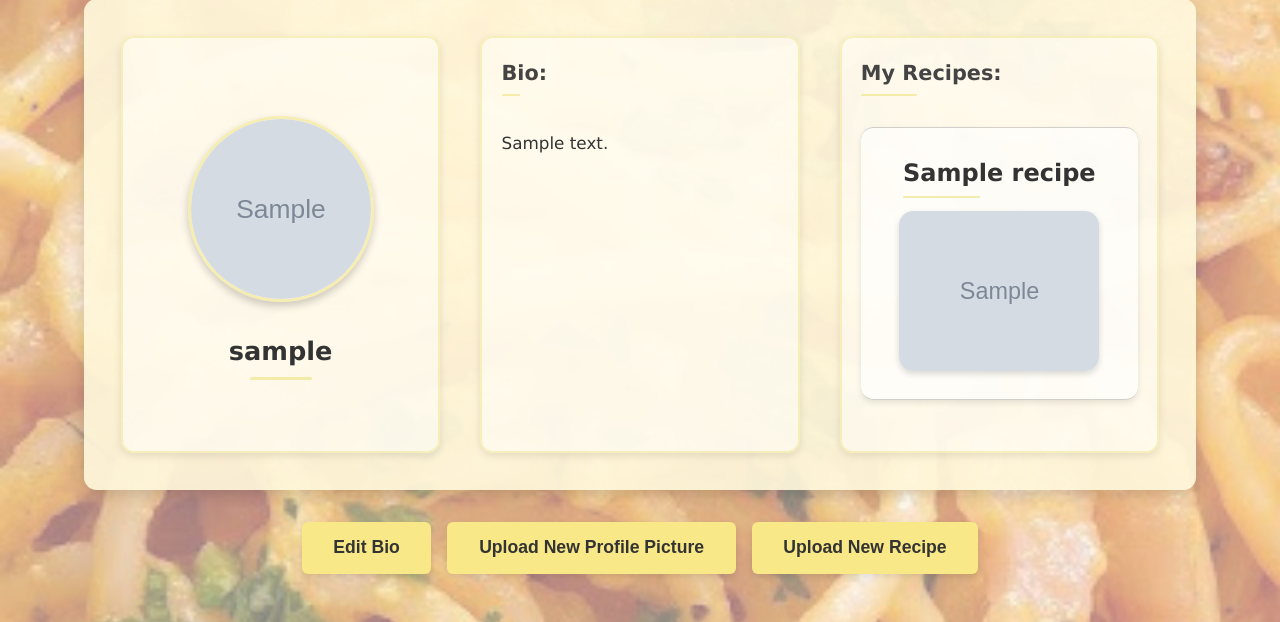
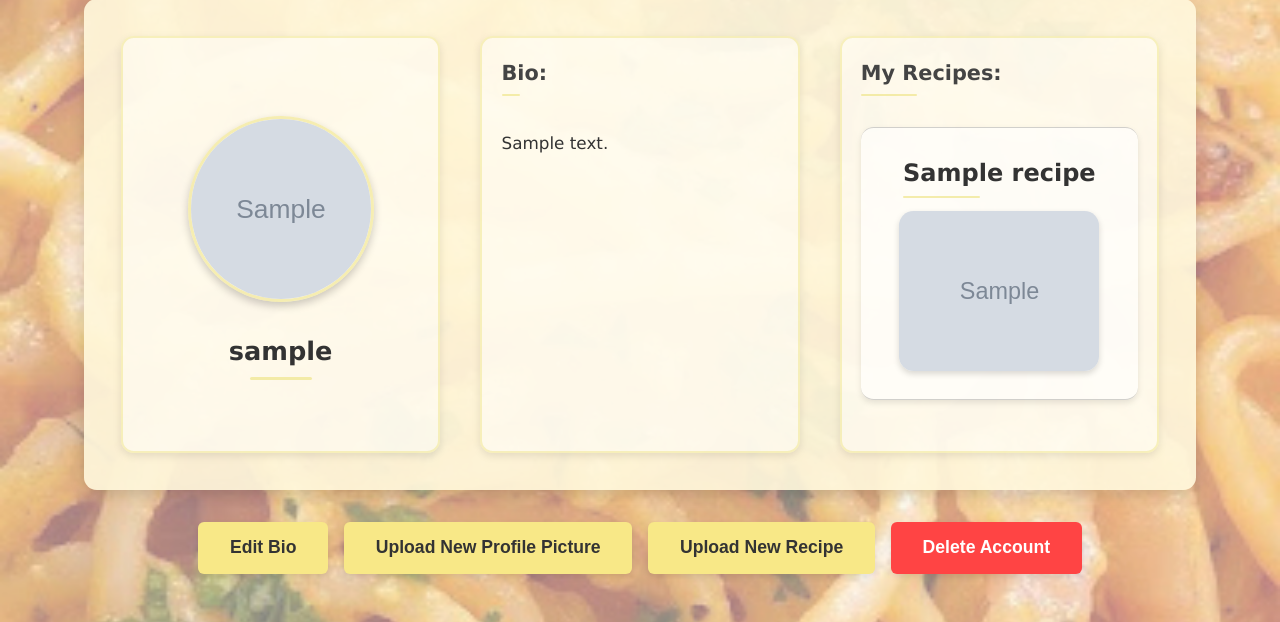
Before and after one commit to MySTerY1747/FlavorFolio, a Django app: page /profile/ in a window 1280 px wide. Shown: the part 195-817 px from the top of the page. Run offline with Django 5.2, Linux system fonts and the light colour scheme; a user stored in the database is signed in; tables that the repository leaves empty hold one stand-in row (values such as "Sample post"); grey boxes marked "Sample" are stand-in pictures; some libraries are stand-ins or nearby versions.

Commit message:
add profile delete button

```diff
--- a/flavorfolio/recipes/urls.py
+++ b/flavorfolio/recipes/urls.py
@@ -21,4 +21,5 @@ urlpatterns = [
     path("search/", views.search, name="search"),
     path("tags/<tag_name>/", views.tag, name="tag"),
     path("load_recipes/<int:num_loaded>", views.load_recipes, name="load_recipes"),
+    path("delete_account/", views.delete_account, name="delete_account"),
 ]
--- a/flavorfolio/recipes/views.py
+++ b/flavorfolio/recipes/views.py
@@ -6,6 +6,7 @@ from django.contrib.auth.decorators import login_required
 from recipes.models import Recipe
 from recipes.forms import *
 from django.shortcuts import get_object_or_404
+from django.http import HttpResponseNotAllowed
 
 
 def index(request):
@@ -197,3 +198,13 @@ def tag(request, tag_name):
     tag = Tag.objects.get(name=tag_name)
     recipes = tag.recipes.all()
     return render(request, "recipes/tag.html", {"tag": tag, "recipes": recipes})
+
+
+@login_required
+def delete_account(request):
+    if request.method == "POST":
+        user = request.user
+        logout(request)
+        user.delete()
+        return redirect(reverse("recipes:index"))
+    return HttpResponseNotAllowed(["POST"])
--- a/flavorfolio/static/stylesheets/profile_styles.css
+++ b/flavorfolio/static/stylesheets/profile_styles.css
@@ -236,3 +236,23 @@
         max-width: 400px;
     }
 }
+
+.button-box .red-button {
+    background-color: #ff4444 !important; /* Force override */
+    color: white !important;
+    padding: 0.9em 1.8em;
+    font-size: 1.1rem;
+    border: none;
+    border-radius: 6px;
+    font-weight: 600;
+    cursor: pointer;
+    transition: all 0.2s ease;
+    box-shadow: 0 3px 6px rgba(0, 0, 0, 0.1);
+    width: 100%;
+}
+
+.button-box .red-button:hover {
+    background-color: #cc0000 !important;
+    transform: translateY(-3px);
+    box-shadow: 0 5px 10px rgba(0, 0, 0, 0.15);
+}
--- a/flavorfolio/templates/recipes/profile.html
+++ b/flavorfolio/templates/recipes/profile.html
@@ -51,6 +51,11 @@
     <a href="{% url 'recipes:edit_bio' %}"><button type="button">Edit Bio</button></a>
     <a href="{% url 'recipes:upload_new_profile_picture' %}"><button type="button">Upload New Profile Picture</button></a>
     <a href="{% url 'recipes:upload_recipe' %}"><button type="submit" name="upload_recipe">Upload New Recipe</button></a>
+    <form action="{% url 'recipes:delete_account' %}" method="post"
+          onsubmit="return confirm('Are you 100% sure you want to delete your account? This action cannot be undone.');">
+        {% csrf_token %}
+        <button type="submit" class="red-button">Delete Account</button>
+    </form>
 
   </div>
   {% endif %}
```
